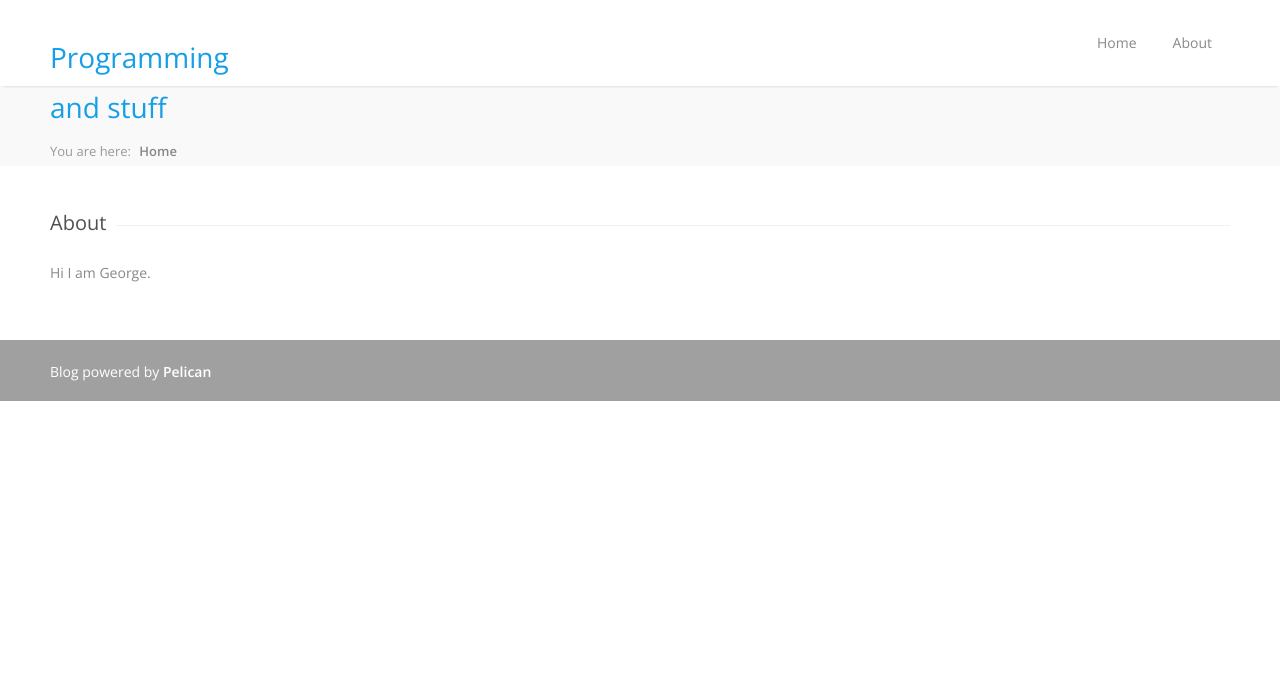
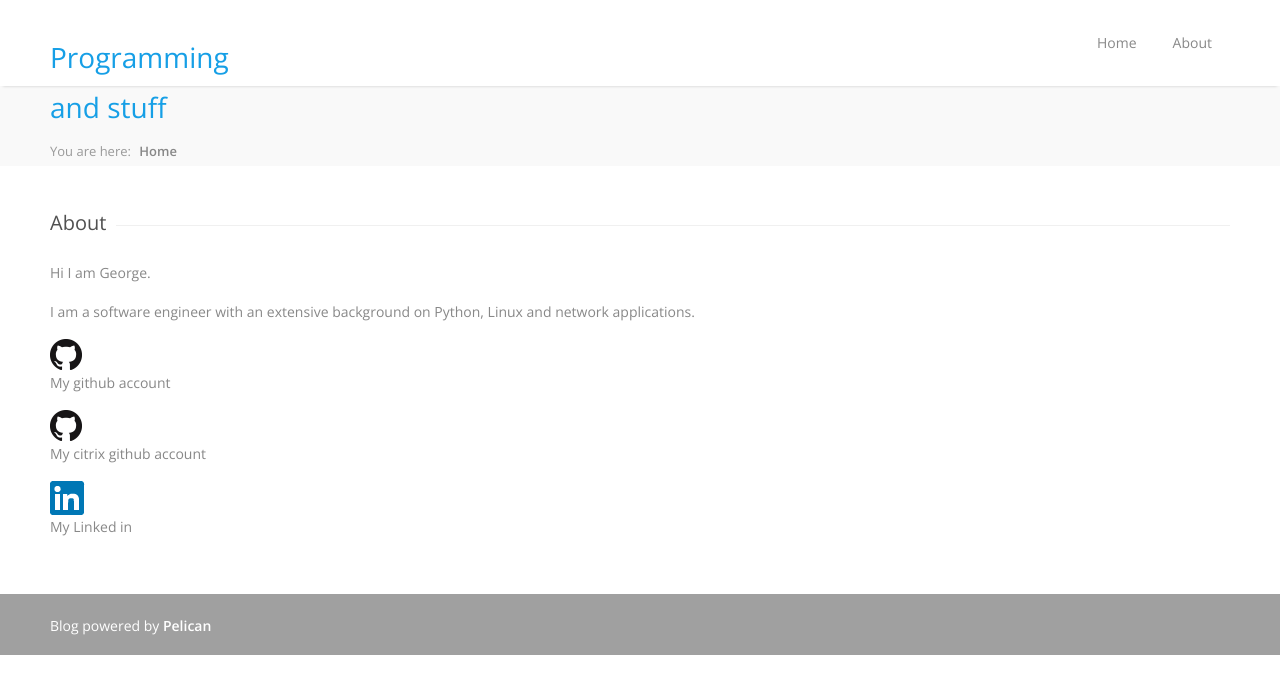
Before and after one commit to geonik/geonik.github.io, a plain HTML site: page pages/about.html in a window 1280 px wide. Drawn offline with nearby package versions, Linux system fonts and the light colour scheme.

Commit message:
Added logos

```diff
--- a/pages/about.html
+++ b/pages/about.html
@@ -87,6 +87,10 @@
 	<span class="line" style="margin-bottom:35px;"></span>
 	<div class="clearfix"></div>
 	<p>Hi I am George.</p>
+<p>I am a software engineer with an extensive background on Python, Linux and network applications.</p>
+<p><img src='http://geonik.github.io/images/GitHub-Mark-32px.png' /> My github account</p>
+<p><img src='http://geonik.github.io/images/GitHub-Mark-32px.png' /> My citrix github account</p>
+<p><img src='http://geonik.github.io/images/In-2CRev-34px-R.png' /> My Linked in</p>
 	</div>
 			</div>
 			<!-- Container / End -->
```
Also changed, not shown: images/GitHub-Mark-32px.png (added), images/In-2CRev-34px-R.png (added).
